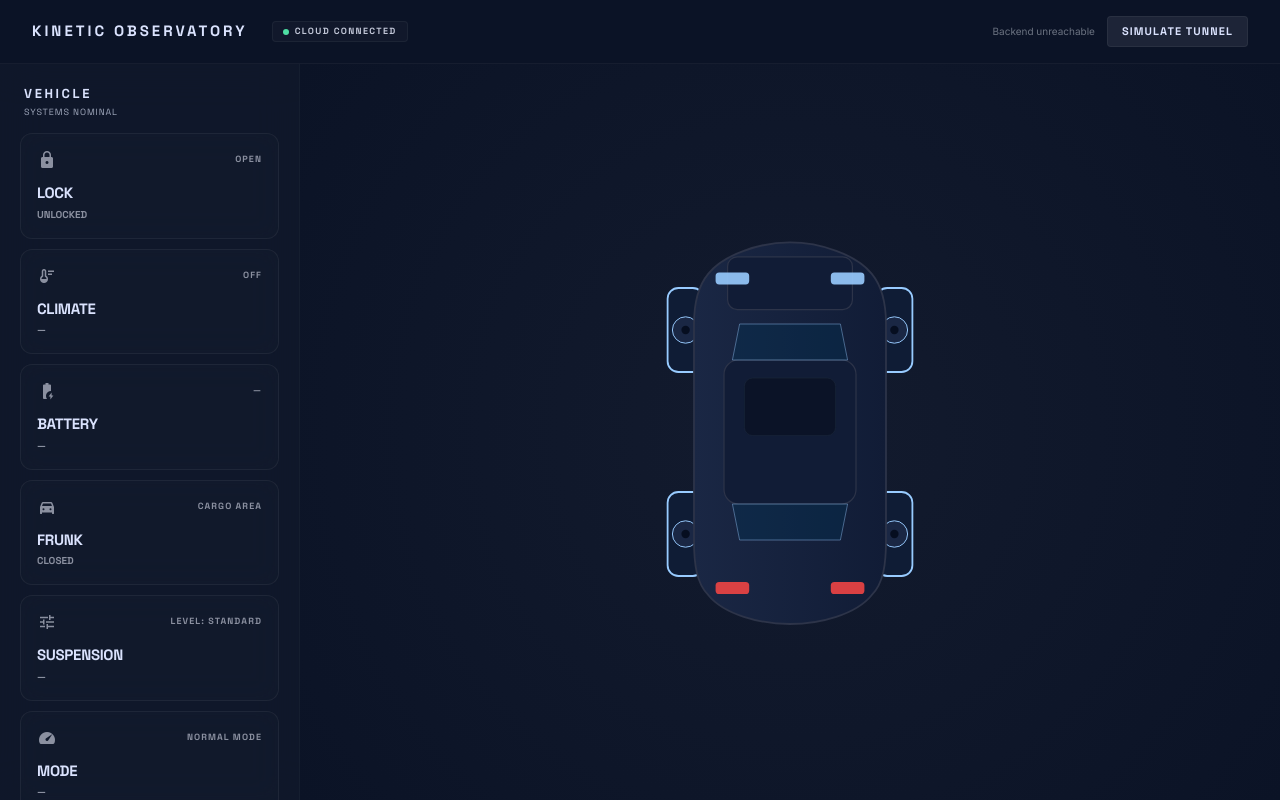
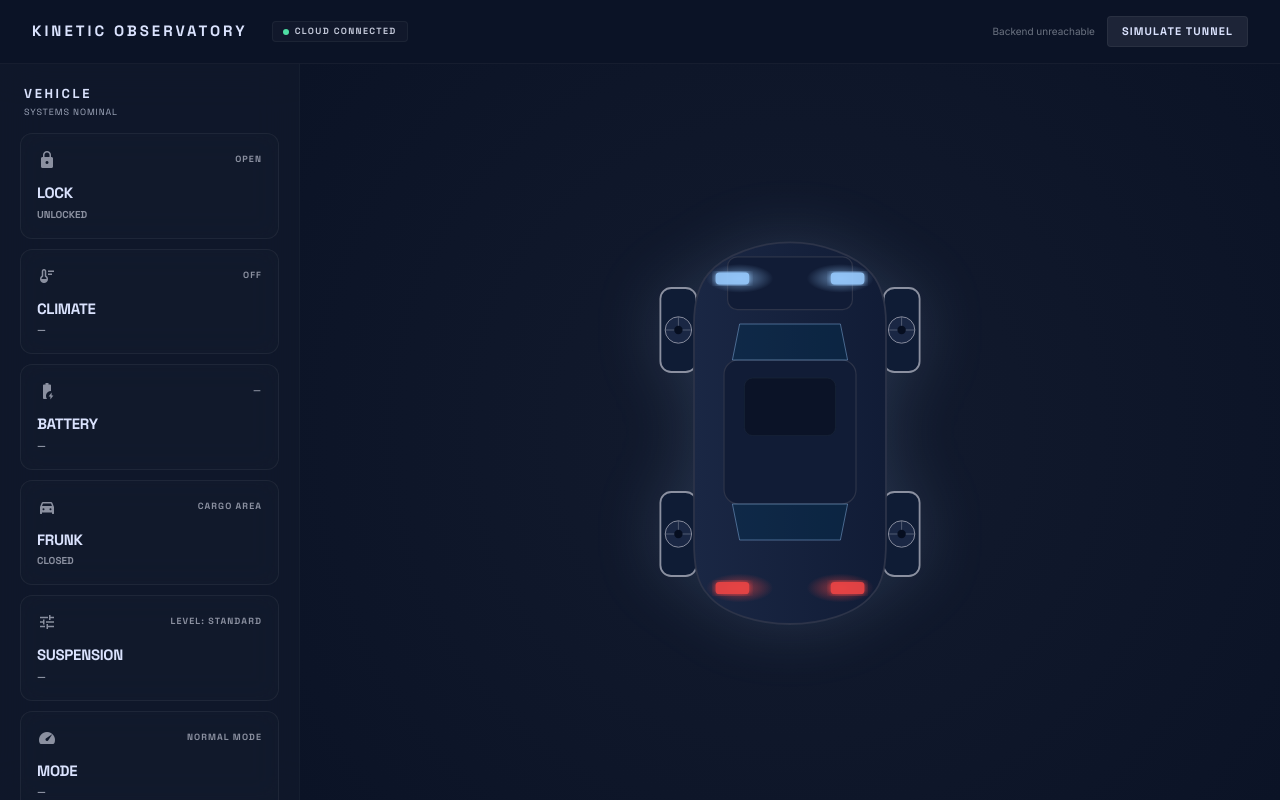
Before and after one commit to Divi19/AAOS_Copilot, a Next.js app in the folder frontend/: page / in a window 1280 px wide. Built offline with nearby package versions, Linux system fonts and the light colour scheme; no server answers.

Commit message:
Wire suspension level to dynamic wheel gap and color

```diff
--- a/frontend/app/page.tsx
+++ b/frontend/app/page.tsx
@@ -34,43 +34,81 @@ function getSuspColor(level: string | undefined): string {
   }
 }
 
+function getSuspWheelColor(level: string | undefined): string {
+  switch (level?.toLowerCase()) {
+    case "low": return "#8b90a0";
+    case "high": return "#4edea3";
+    case "standard": return "#8b90a0";
+    default: return "#8b90a0";
+  }
+}
+
 function CarVisualization({ state }: { state: VehicleState | null }) {
+  const suspensionGap =
+    state?.suspension_level === "low" ? 2
+      : state?.suspension_level === "high" ? 12
+        : 6;
+
+  const wheelColor = getSuspWheelColor(state?.suspension_level);
+
   return (
-    <svg width="280" height="480" viewBox="0 0 220 400" xmlns="http://www.w3.org/2000/svg">
+    <svg width="280" height="480" viewBox="0 0 220 400" xmlns="http://www.w3.org/2000/svg" style={{ filter: "drop-shadow(0 0 32px rgba(152,203,255,0.15))" }}>
       <defs>
         <linearGradient id="bodyGrad" x1="0" y1="0" x2="1" y2="0">
           <stop offset="0%" stopColor="#1a2744" />
           <stop offset="100%" stopColor="#111c36" />
         </linearGradient>
+        <radialGradient id="hlGlow" cx="50%" cy="50%" r="50%">
+          <stop offset="0%" stopColor="#98cbff" stopOpacity="0.6" />
+          <stop offset="100%" stopColor="#98cbff" stopOpacity="0" />
+        </radialGradient>
+        <radialGradient id="tlGlow" cx="50%" cy="50%" r="50%">
+          <stop offset="0%" stopColor="#ef4444" stopOpacity="0.6" />
+          <stop offset="100%" stopColor="#ef4444" stopOpacity="0" />
+        </radialGradient>
+        <filter id="lightGlow">
+          <feGaussianBlur stdDeviation="2.5" result="blur" />
+          <feMerge><feMergeNode in="blur" /><feMergeNode in="SourceGraphic" /></feMerge>
+        </filter>
       </defs>
 
-      {/* Wheels */}
-      <rect x={8} y={80} width={30} height={70} rx={9} fill="#0f1c35" stroke="#98cbff" strokeWidth="1.5" />
-      <circle cx={23} cy={115} r={11} fill="#1a2744" stroke="#98cbff" strokeWidth="0.8" />
-      <circle cx={23} cy={115} r={3.5} fill="#060e20" />
+      {/* Wheels — offset by suspensionGap */}
+      <rect x={8 - suspensionGap} y={80} width={30} height={70} rx={9} fill="#0f1c35" stroke={wheelColor} strokeWidth="1.5" />
+      <circle cx={23 - suspensionGap} cy={115} r={11} fill="#1a2744" stroke={wheelColor} strokeWidth="0.8" />
+      <line x1={23 - suspensionGap} y1={104} x2={23 - suspensionGap} y2={115} stroke={wheelColor} strokeWidth="0.6" opacity="0.7" />
+      <line x1={12 - suspensionGap} y1={115} x2={34 - suspensionGap} y2={115} stroke={wheelColor} strokeWidth="0.6" opacity="0.7" />
+      <circle cx={23 - suspensionGap} cy={115} r={3.5} fill="#060e20" />
 
-      <rect x={182} y={80} width={30} height={70} rx={9} fill="#0f1c35" stroke="#98cbff" strokeWidth="1.5" />
-      <circle cx={197} cy={115} r={11} fill="#1a2744" stroke="#98cbff" strokeWidth="0.8" />
-      <circle cx={197} cy={115} r={3.5} fill="#060e20" />
+      <rect x={182 + suspensionGap} y={80} width={30} height={70} rx={9} fill="#0f1c35" stroke={wheelColor} strokeWidth="1.5" />
+      <circle cx={197 + suspensionGap} cy={115} r={11} fill="#1a2744" stroke={wheelColor} strokeWidth="0.8" />
+      <line x1={197 + suspensionGap} y1={104} x2={197 + suspensionGap} y2={115} stroke={wheelColor} strokeWidth="0.6" opacity="0.7" />
+      <line x1={186 + suspensionGap} y1={115} x2={208 + suspensionGap} y2={115} stroke={wheelColor} strokeWidth="0.6" opacity="0.7" />
+      <circle cx={197 + suspensionGap} cy={115} r={3.5} fill="#060e20" />
 
-      <rect x={8} y={250} width={30} height={70} rx={9} fill="#0f1c35" stroke="#98cbff" strokeWidth="1.5" />
-      <circle cx={23} cy={285} r={11} fill="#1a2744" stroke="#98cbff" strokeWidth="0.8" />
-      <circle cx={23} cy={285} r={3.5} fill="#060e20" />
+      <rect x={8 - suspensionGap} y={250} width={30} height={70} rx={9} fill="#0f1c35" stroke={wheelColor} strokeWidth="1.5" />
+      <circle cx={23 - suspensionGap} cy={285} r={11} fill="#1a2744" stroke={wheelColor} strokeWidth="0.8" />
+      <line x1={23 - suspensionGap} y1={274} x2={23 - suspensionGap} y2={285} stroke={wheelColor} strokeWidth="0.6" opacity="0.7" />
+      <line x1={12 - suspensionGap} y1={285} x2={34 - suspensionGap} y2={285} stroke={wheelColor} strokeWidth="0.6" opacity="0.7" />
+      <circle cx={23 - suspensionGap} cy={285} r={3.5} fill="#060e20" />
 
-      <rect x={182} y={250} width={30} height={70} rx={9} fill="#0f1c35" stroke="#98cbff" strokeWidth="1.5" />
-      <circle cx={197} cy={285} r={11} fill="#1a2744" stroke="#98cbff" strokeWidth="0.8" />
-      <circle cx={197} cy={285} r={3.5} fill="#060e20" />
+      <rect x={182 + suspensionGap} y={250} width={30} height={70} rx={9} fill="#0f1c35" stroke={wheelColor} strokeWidth="1.5" />
+      <circle cx={197 + suspensionGap} cy={285} r={11} fill="#1a2744" stroke={wheelColor} strokeWidth="0.8" />
+      <line x1={197 + suspensionGap} y1={274} x2={197 + suspensionGap} y2={285} stroke={wheelColor} strokeWidth="0.6" opacity="0.7" />
+      <line x1={186 + suspensionGap} y1={285} x2={208 + suspensionGap} y2={285} stroke={wheelColor} strokeWidth="0.6" opacity="0.7" />
+      <circle cx={197 + suspensionGap} cy={285} r={3.5} fill="#060e20" />
 
       {/* Car body */}
       <path d="M 110 42 C 85 42, 55 52, 42 68 C 32 80, 30 96, 30 110 L 30 290 C 30 310, 32 326, 42 336 C 55 352, 85 360, 110 360 C 135 360, 165 352, 178 336 C 188 326, 190 310, 190 290 L 190 110 C 190 96, 188 80, 178 68 C 165 52, 135 42, 110 42 Z"
         fill="url(#bodyGrad)" stroke="#2d3449" strokeWidth="1.5" />
 
-      {/* Hood / frunk */}
+      {/* Hood */}
       <rect x={58} y={54} width={104} height={44} rx={8} fill="#111c36" stroke="#2d3449" strokeWidth="1" />
 
       {/* Headlights */}
-      <rect x={48} y={67} width={28} height={10} rx={3} fill="#98cbff" opacity="0.9" />
-      <rect x={144} y={67} width={28} height={10} rx={3} fill="#98cbff" opacity="0.9" />
+      <ellipse cx={68} cy={72} rx={28} ry={12} fill="url(#hlGlow)" />
+      <ellipse cx={152} cy={72} rx={28} ry={12} fill="url(#hlGlow)" />
+      <rect x={48} y={67} width={28} height={10} rx={3} fill="#98cbff" opacity="0.9" filter="url(#lightGlow)" />
+      <rect x={144} y={67} width={28} height={10} rx={3} fill="#98cbff" opacity="0.9" filter="url(#lightGlow)" />
 
       {/* Cabin */}
       <rect x={55} y={140} width={110} height={120} rx={12} fill="#111c36" stroke="#2d3449" strokeWidth="1" />
@@ -83,8 +121,10 @@ function CarVisualization({ state }: { state: VehicleState | null }) {
       <path d="M 62 260 L 158 260 L 152 290 L 68 290 Z" fill="#003354" fillOpacity="0.5" stroke="#98cbff" strokeWidth="0.5" opacity="0.7" />
 
       {/* Tail lights */}
-      <rect x={48} y={325} width={28} height={10} rx={3} fill="#ef4444" opacity="0.9" />
-      <rect x={144} y={325} width={28} height={10} rx={3} fill="#ef4444" opacity="0.9" />
+      <ellipse cx={68} cy={330} rx={28} ry={12} fill="url(#tlGlow)" />
+      <ellipse cx={152} cy={330} rx={28} ry={12} fill="url(#tlGlow)" />
+      <rect x={48} y={325} width={28} height={10} rx={3} fill="#ef4444" opacity="0.9" filter="url(#lightGlow)" />
+      <rect x={144} y={325} width={28} height={10} rx={3} fill="#ef4444" opacity="0.9" filter="url(#lightGlow)" />
     </svg>
   );
 }
@@ -143,7 +183,6 @@ export default function Dashboard() {
       <link href="https://fonts.googleapis.com/css2?family=Material+Symbols+Outlined:wght,FILL@100..700,0..1&display=swap" rel="stylesheet" />
 
       <div style={{ background: "#0b1326", minHeight: "100vh", height: "100vh", display: "flex", flexDirection: "column", color: "#dae2fd", fontFamily: "Inter, system-ui", overflow: "hidden" }}>
-
         <header style={{ background: "#0b1326", display: "flex", alignItems: "center", justifyContent: "space-between", padding: "0 32px", height: "64px", flexShrink: 0, borderBottom: "1px solid rgba(65,71,84,0.2)" }}>
           <div style={{ display: "flex", alignItems: "center", gap: "24px" }}>
             <span style={{ fontSize: "15px", fontWeight: 700, letterSpacing: "0.2em", color: "#dae2fd", fontFamily: "Space Grotesk, system-ui" }}>KINETIC OBSERVATORY</span>
```
